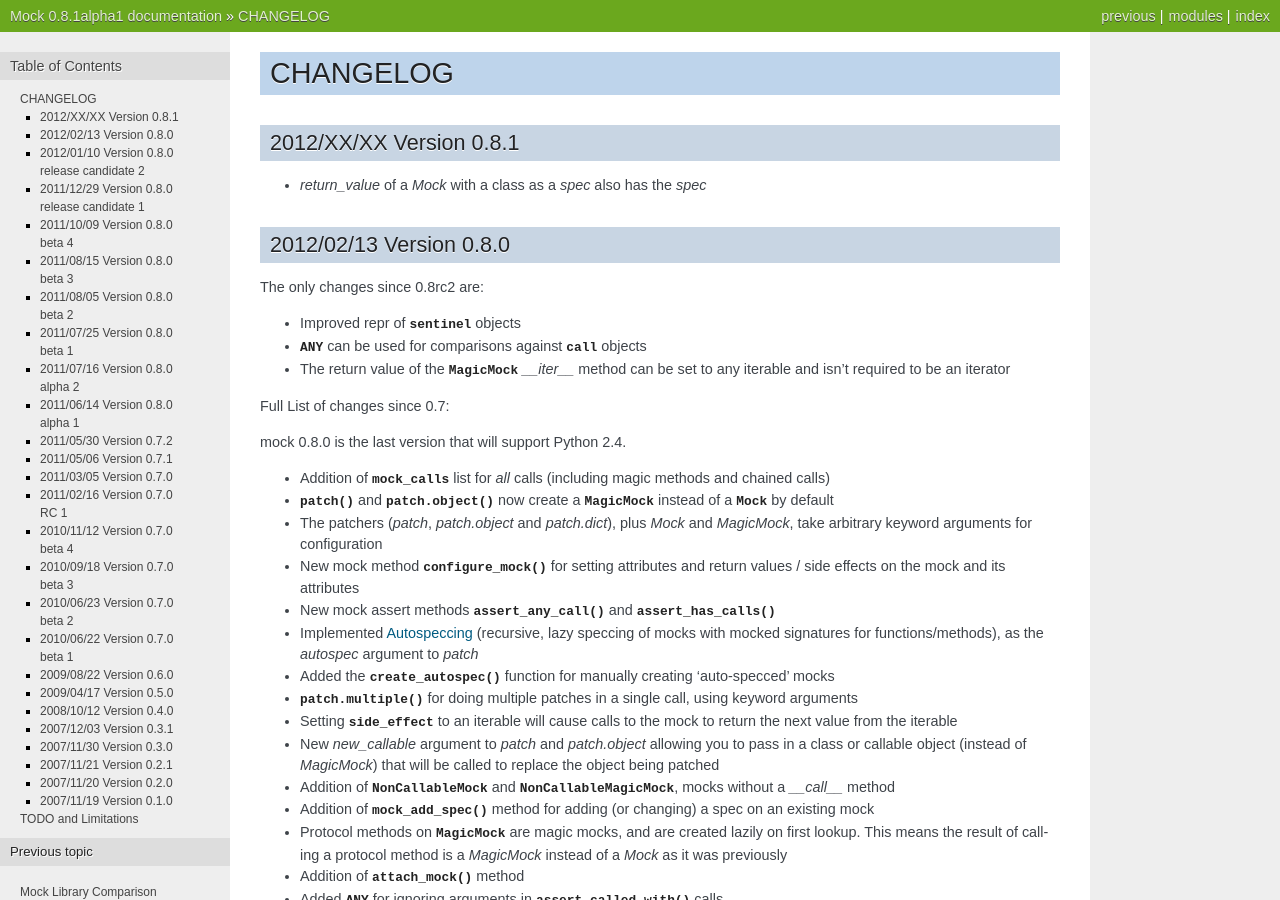
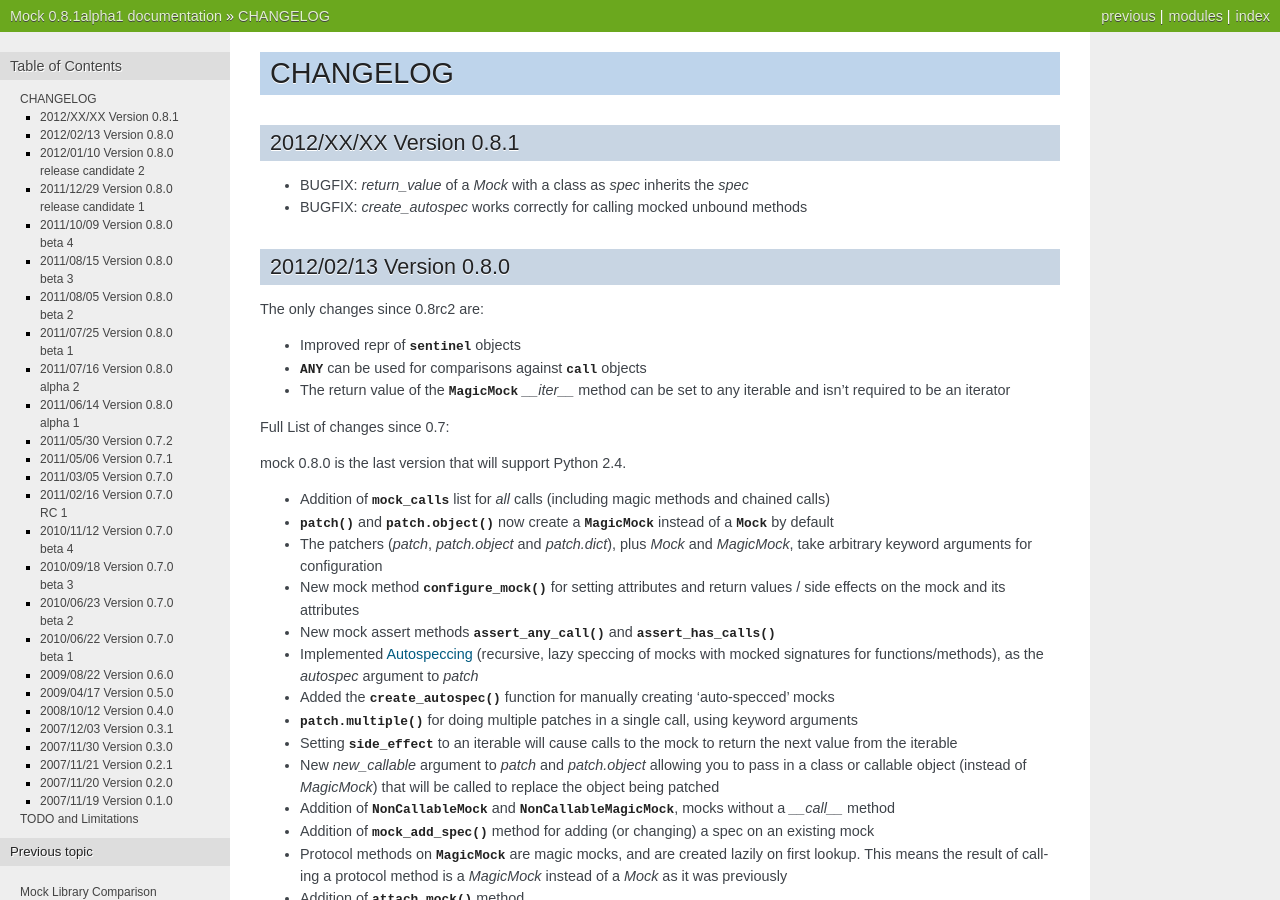
Before and after one commit to testing-cabal/mock, a Sphinx documentation site: the page built from docs/changelog.txt, in a window 1280 px wide and 900 px high. Built offline with Sphinx 7.4.7, drawn with Linux system fonts in a browser that asks for light colours.

Commit message:
Failing test for create_autospec and unbound methods

```diff
--- a/docs/changelog.txt
+++ b/docs/changelog.txt
@@ -7,7 +7,8 @@
 2012/XX/XX Version 0.8.1
 ------------------------
 
-* `return_value` of a `Mock` with a class as a `spec` also has the `spec`
+* BUGFIX: `return_value` of a `Mock` with a class as `spec` inherits the `spec`
+* BUGFIX: `create_autospec` works correctly for calling mocked unbound methods
 
 
 2012/02/13 Version 0.8.0
```
Also changed, not shown: 1 other file.
